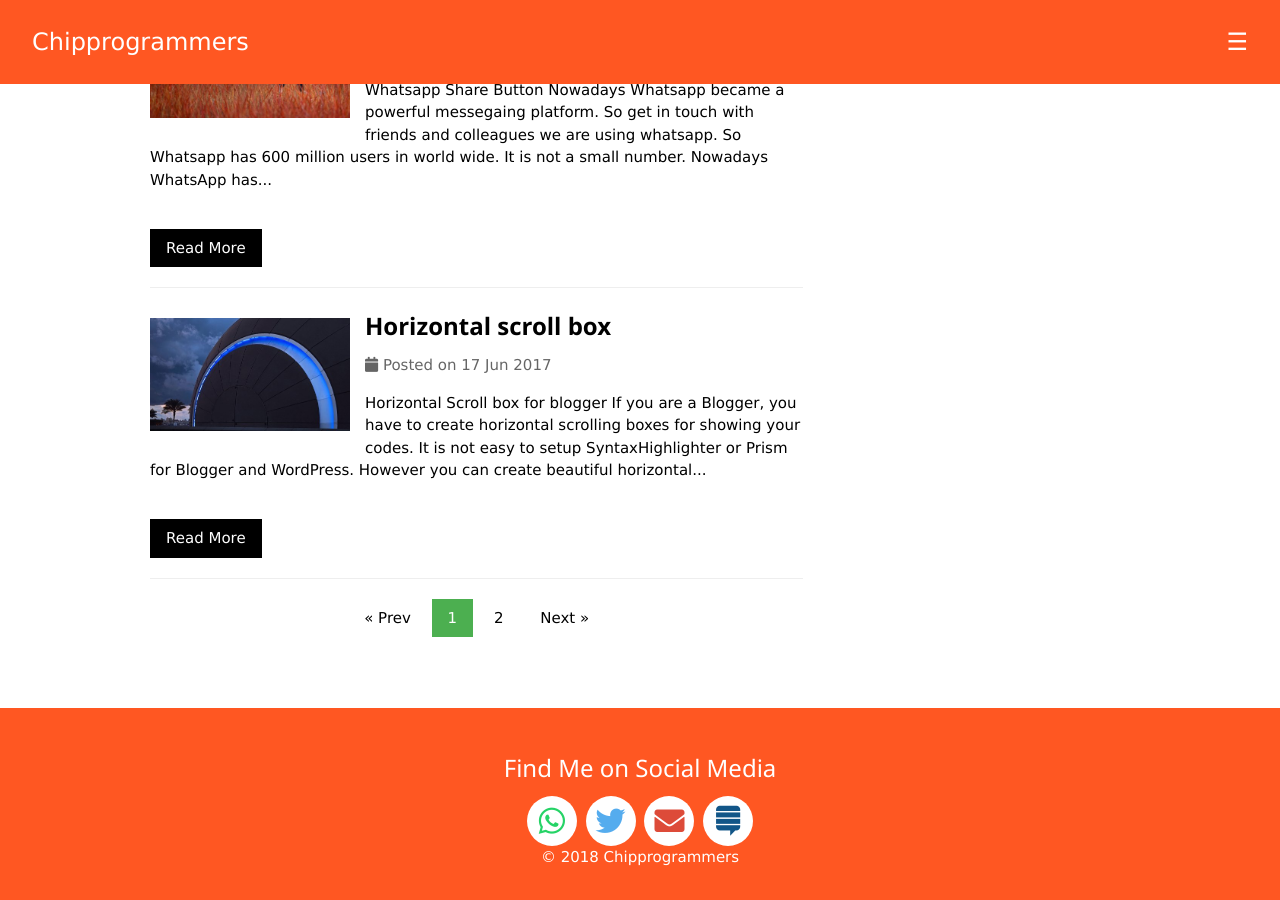
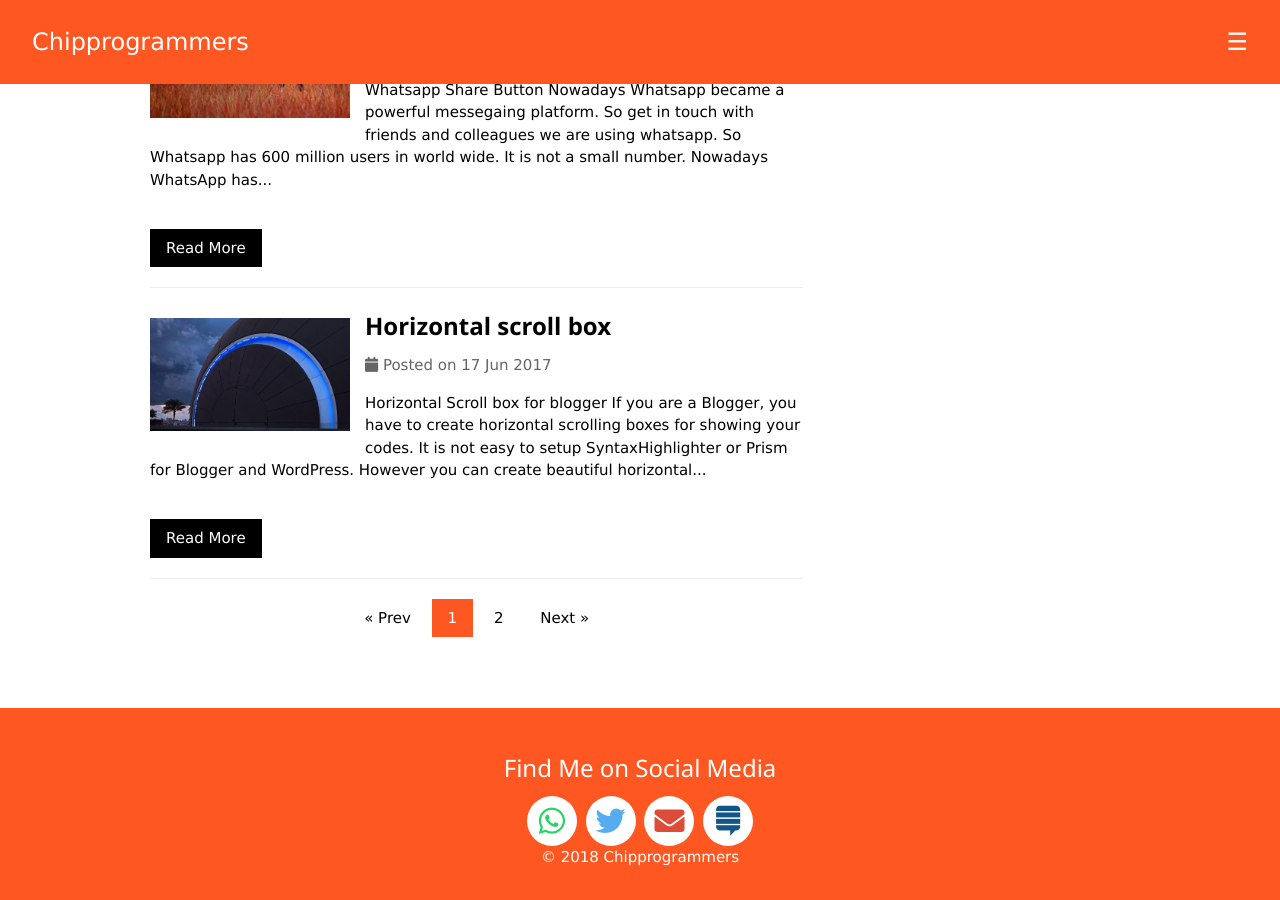
Before and after one commit to techiworld/techiworld.github.io, a Jekyll site: the page built from blog/index.html, in a window 1280 px wide and 900 px high, scrolled down 1380 px. Built offline with Jekyll 4.4.1, drawn with Linux system fonts in a browser that asks for light colours; the list of posts is cut into pages by our own code.

Commit message:
Update index.html

```diff
--- a/blog/index.html
+++ b/blog/index.html
@@ -18,7 +18,7 @@ title: My Blog
 <div class="w3-center">
 <div class="w3-bar">
     {% if paginator.total_pages == 1 %}
-    <a class="w3-button w3-green" href="{{ site.baseurl }}">{{ page }}</a>
+    <a class="w3-button w3-deep-orange" href="{{ site.baseurl }}">{{ page }}</a>
     {% endif %}
 {% if paginator.total_pages > 1 %}
   {% if paginator.previous_page %}
@@ -29,7 +29,7 @@ title: My Blog
 
   {% for page in (1..paginator.total_pages) %}
    {% if page == paginator.page %}
-       <a class="w3-button w3-green" href="{{ site.baseurl }}">{{ page }}</a>
+       <a class="w3-button w3-deep-orange" href="{{ site.baseurl }}">{{ page }}</a>
     {% elsif page == 1 %}
       <a class="w3-button" href="{{ site.baseurl }}">{{ page }}</a>
   {% else %}
```
